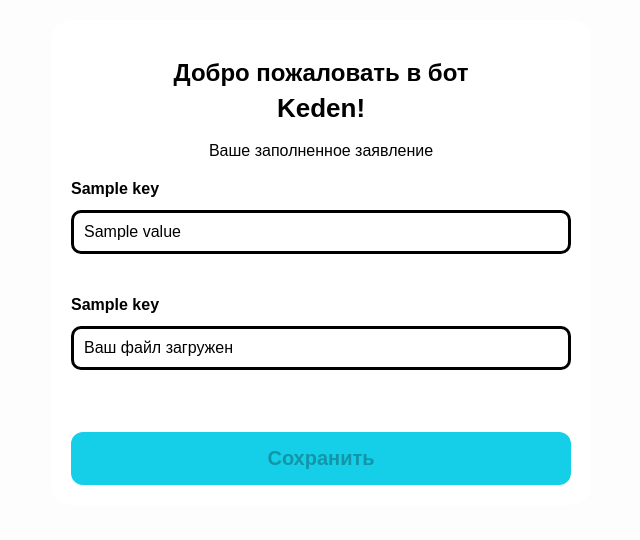
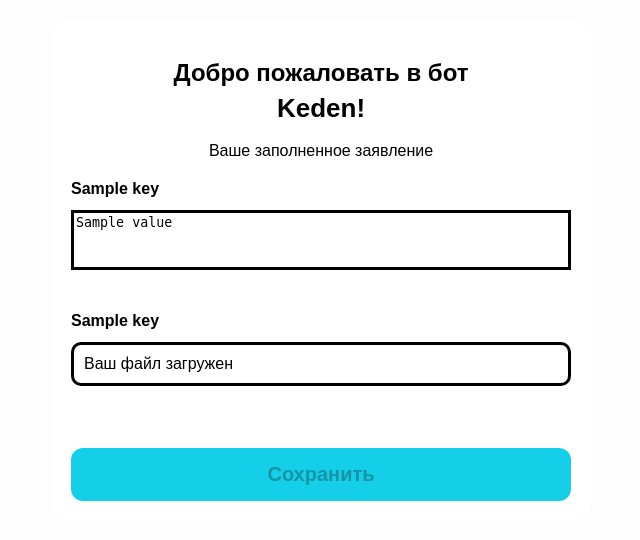
Before and after one commit to iceultanbrynza/keden-bot-backend, a Django app: template kedenwebpages/templates/kedenwebpages/myapplication.html in a window 1280 px wide. Shown: the top 540 px of the page, without its empty margins (319-959 px from the left). Run offline with Django 5.2, Linux system fonts and the light colour scheme; the template is opened without the code that fills it: most values are stand-ins (such as "Sample title", 1, 10 or a date in 2020); some libraries are stand-ins or nearby versions.

Commit message:
version 6.1

```diff
--- a/kedenwebpages/static/kedenwebpages/style.css
+++ b/kedenwebpages/static/kedenwebpages/style.css
@@ -58,6 +58,7 @@ textarea.auto-resize {
   max-height: 200px;
   overflow: hidden;
   resize: none;
+  border: 3px solid black;
   box-sizing: border-box;
 }
 
--- a/kedenwebpages/templates/kedenwebpages/bugreport.html
+++ b/kedenwebpages/templates/kedenwebpages/bugreport.html
@@ -17,7 +17,7 @@
     <form id="user-form">
         {% for field in field_names %}
             <label for="{{ field }}">{{ field }}</label>
-            <textarea class="auto-resize" name="{{ field }}" id="{{ field }}" rows="4" ></textarea>
+            <textarea class="auto-resize" name="{{ field }}" id="{{ field }}" rows="1" ></textarea>
             <br>
         {% endfor %}
 
--- a/kedenwebpages/templates/kedenwebpages/myapplication.html
+++ b/kedenwebpages/templates/kedenwebpages/myapplication.html
@@ -16,7 +16,7 @@
         <form id="user-form">
             {% for key, value in fields.items %}
                 <label for="{{ key }}">{{ key }}</label>
-                <input type="text" name="{{ key }}" id="{{ key }}" value="{{ value }}" readonly>
+                <textarea class="auto-resize" name="{{ key }}" id="{{ key }}" readonly>{{ value }}</textarea>
                 <br>
             {% endfor %}
 
```
